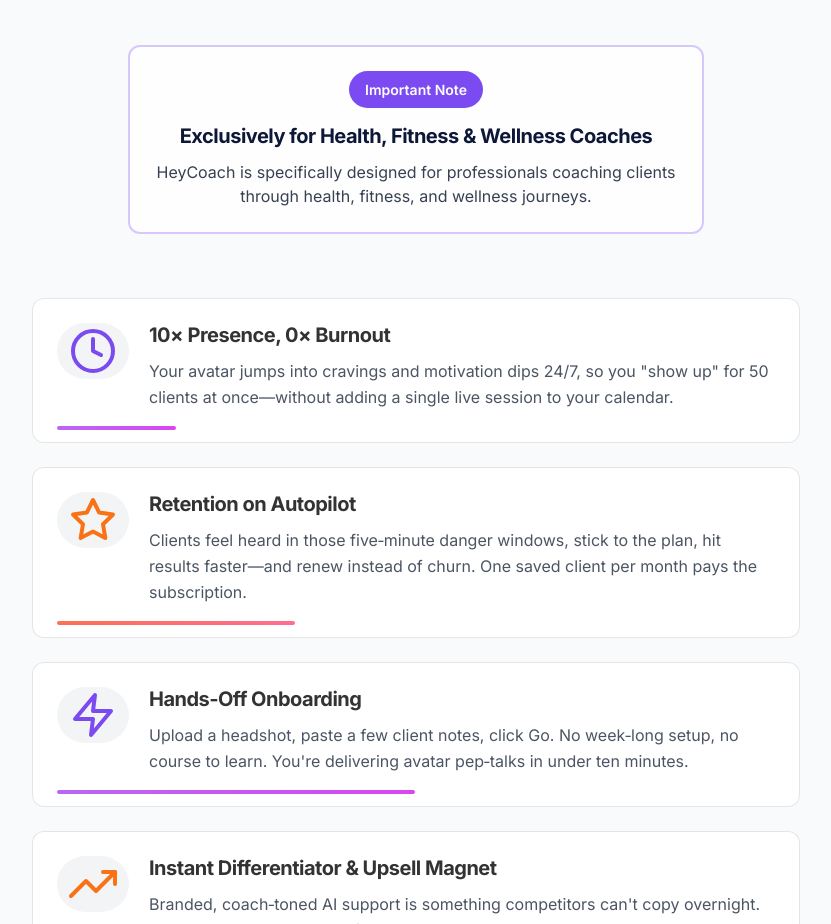
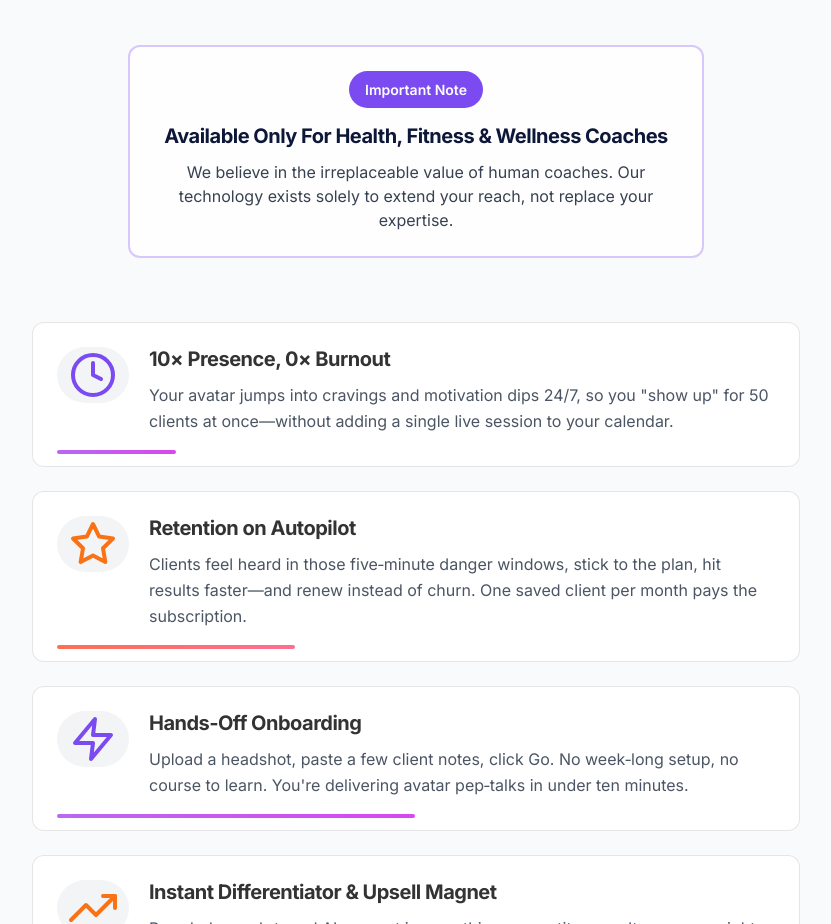
Before and after one commit to ljonespwc/heycoach-landing, a plain HTML site: page index.html in a window 1280 px wide. Shown: the part 4315-5239 px from the top of the page, without its empty margins (224-1055 px from the left). Drawn offline with nearby package versions, Linux system fonts and the light colour scheme.

Commit message:
update: revise audience section copy to emphasize human-centric coaching approach

```diff
--- a/index.html
+++ b/index.html
@@ -501,9 +501,9 @@
                 <div class="audience-badge">
                     <span>Important Note</span>
                 </div>
-                <h3 class="audience-title">Exclusively for Health, Fitness & Wellness Coaches</h3>
+                <h3 class="audience-title">Available Only For Health, Fitness & Wellness Coaches</h3>
                 <p class="audience-desc">
-                    HeyCoach is specifically designed for professionals coaching clients through health, fitness, and wellness journeys.
+                  We believe in the irreplaceable value of human coaches. Our technology exists solely to extend your reach, not replace your expertise.
                 </p>
                 </div>
             </div>
```
